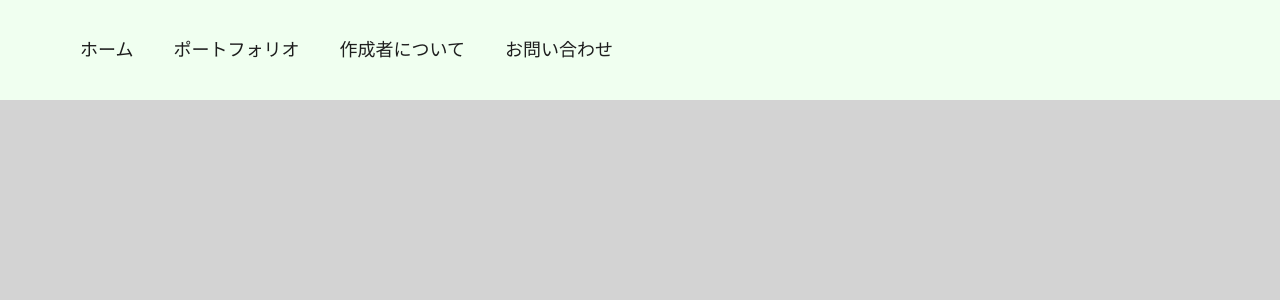
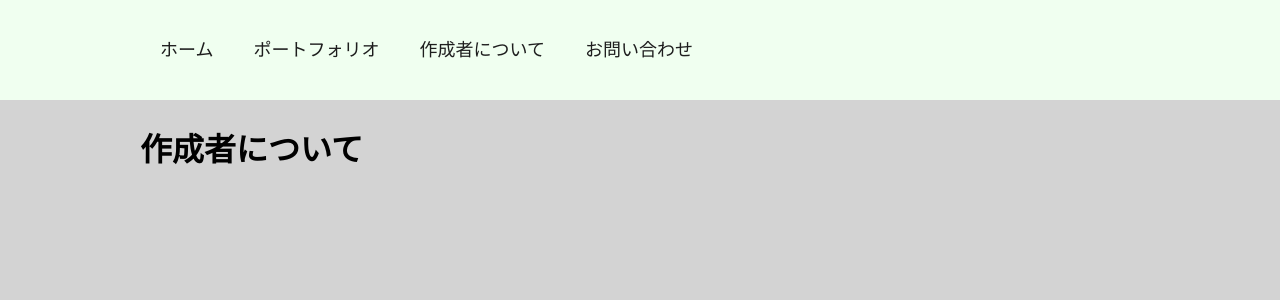
Before and after one commit to huytd-at-local/source1, a PHP site: page /pages/about.html in a window 1280 px wide. Shown: the top 300 px of the page. Run offline with PHP 8.4, Linux system fonts and the light colour scheme.

Commit message:
wrapper adding

```diff
--- a/index.html
+++ b/index.html
@@ -10,12 +10,15 @@
   </head>
   <body>
     <nav>
+      <div class="wrapper">
         <ul>
           <li><a href="index.html">ホーム</a></li>
           <li><a href="pages/portfolio.html">ポートフォリオ</a></li>
           <li><a href="pages/about.html">作成者について</a></li>
           <li><a href="pages/contact.html">お問い合わせ</a></li>
         </ul>
+      </div>
     </nav>
+    <div class="wrapper"><h1>ようこそ</h1></div>
   </body>
 </html>
--- a/pages/about.html
+++ b/pages/about.html
@@ -10,12 +10,15 @@
   </head>
   <body>
     <nav>
+      <div class="wrapper">
         <ul>
           <li><a href="../index.html">ホーム</a></li>
           <li><a href="portfolio.html">ポートフォリオ</a></li>
           <li><a href="about.html">作成者について</a></li>
           <li><a href="contact.html">お問い合わせ</a></li>
         </ul>
+      </div>
     </nav>
+    <div class="wrapper"><h1>作成者について</h1></div>
   </body>
 </html>
--- a/pages/contact.html
+++ b/pages/contact.html
@@ -10,12 +10,15 @@
   </head>
   <body>
     <nav>
+      <div class="wrapper">
         <ul>
           <li><a href="../index.html">ホーム</a></li>
           <li><a href="portfolio.html">ポートフォリオ</a></li>
           <li><a href="about.html">作成者について</a></li>
           <li><a href="contact.html">お問い合わせ</a></li>
         </ul>
+      </div>
     </nav>
+    <div class="wrapper"><h1>お問い合わせ</h1></div>
   </body>
 </html>
--- a/pages/portfolio.html
+++ b/pages/portfolio.html
@@ -10,12 +10,15 @@
   </head>
   <body>
     <nav>
+      <div class="wrapper">
         <ul>
           <li><a href="../index.html">ホーム</a></li>
           <li><a href="portfolio.html">ポートフォリオ</a></li>
           <li><a href="about.html">作成者について</a></li>
           <li><a href="contact.html">お問い合わせ</a></li>
         </ul>
+      </div>
     </nav>
+    <div class="wrapper"><h1>ポートフォリオ</h1></div>
   </body>
 </html>
--- a/stylesheet.css
+++ b/stylesheet.css
@@ -7,14 +7,15 @@ body {
   background-color: lightgrey;
 }
 
+.wrapper {
+  margin: 0 auto;
+  width: 1000px;
+}
+
 nav {
   width: 100%;
   height: 100px;
   background-color: honeydew;
-}
-
-ul {
-  padding-left: 60px;
 }
 
 ul li {
@@ -34,3 +35,7 @@ ul li a {
 ul li a:hover {
   color: red;
 }
+
+h1 {
+  line-height: 100px;
+}
```
Lines whose indentation alone changed are shown as unchanged.
